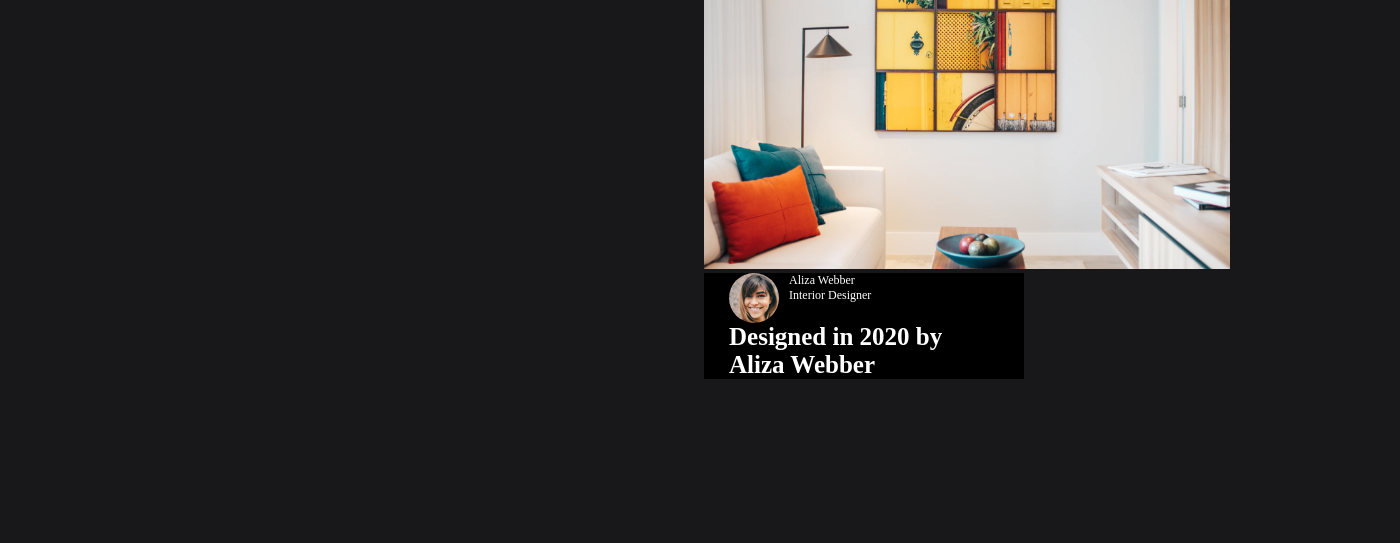
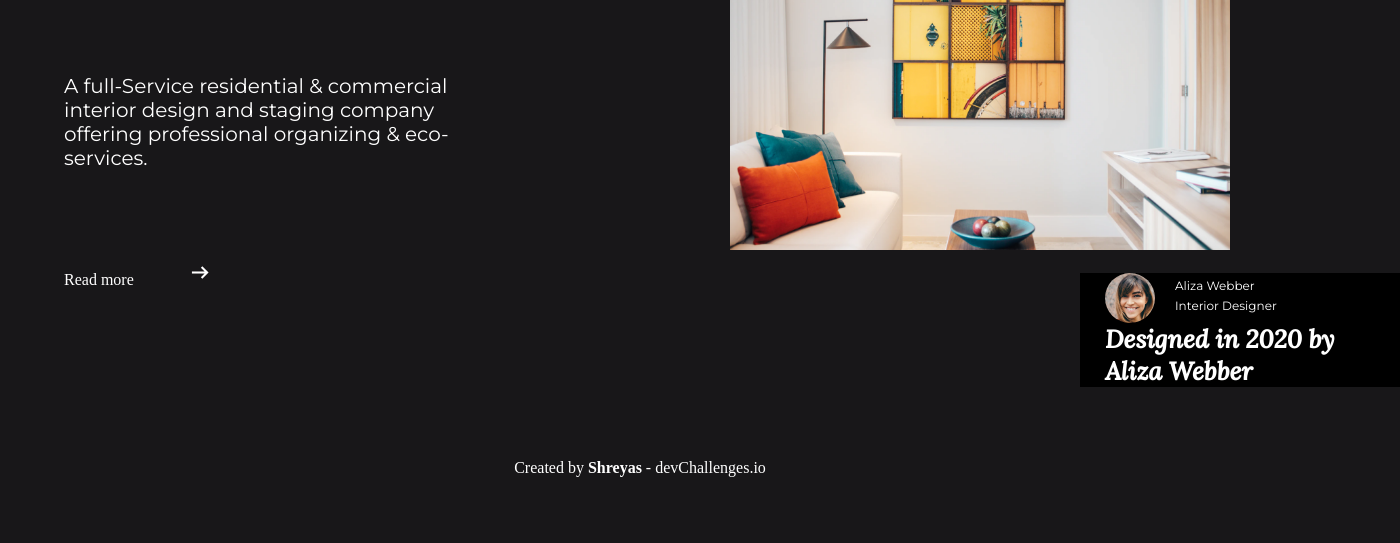
Before and after one commit to ShreyasLakhani/interior-Consultant, a plain HTML site: page index.html in a window 1280 px wide. Shown: the part 257-800 px from the top of the page, 1400 px wide, since content can reach past the window. Drawn offline with nearby package versions, Linux system fonts and the light colour scheme.

Commit message:
Add files via upload

```diff
--- a/index.html
+++ b/index.html
@@ -24,15 +24,20 @@
             <a href="#" class="right">About</a>
             <a href="#" class="right">Contact</a>
         </div>
-
+        <div class="mobile-navbar-btn">
+            <div class="mobile-nav">
+                <ion-icon name="menu-outline"></ion-icon>
+                <ion-icon name="close-outline"></ion-icon>
+            </div>
+        </div>
     </nav>
 
     <div class="mid">
         <div class="text">
-            <h1>Modern interior</h1>
+            <h1>Modern interior</h1><br><br>
             <p>A full-Service residential & commercial interior design and staging company offering professional
                 organizing & eco-services.</p><br><br>
-            <span class="text">Read more</span><span class="material-symbols-outlined md-10">arrow_right_alt</span>
+            <span>Read more</span><span class="material-symbols-outlined md-10">arrow_right_alt</span>
         </div>
         <div class="main">
             <div class="image">
@@ -52,7 +57,14 @@
             </div>
         </div>
     </div>
+    <div class="bottom">
+        <p>Created by <a href="https://github.com/ShreyasLakhani"> <b> Shreyas</b></a> - <a
+                href="https://devchallenges.io/">devChallenges.io</a> </p>
     </div>
+
+
+    <script type="module" src="https://unpkg.com/ionicons@5.5.2/dist/ionicons/ionicons.esm.js"></script>
+    <script nomodule src="https://unpkg.com/ionicons@5.5.2/dist/ionicons/ionicons.js"></script>
     <script src="index.js"></script>
 </body>
 
--- a/style.css
+++ b/style.css
@@ -34,14 +34,14 @@ body {
     height: 50px;
     margin-top: 30px;
     font-family: 'Montserrat', sans-serif;
-
+    display: flex;
+    justify-content: flex-end;
 }
 
 .navbar-right {
     display: flex;
     justify-content: flex-end;
     height: 45px;
-
 }
 
 .logo {
@@ -51,56 +51,89 @@ body {
     font-family: 'Crimson Pro', serif;
 }
 
-.material-symbols-outlined.md-10{
+.material-symbols-outlined.md-10 {
     font-size: 25px;
 }
 
-.text{
+.text {
     padding: 10px 10px 0px 10px;
-
+    /* background-color: aqua; */
 }
 
-.image img{
-    width: 45vw;
+.text h1 {
+    font-family: Lora;
+    padding: 100px 253px 54px 54px;
+    font-size: 40px;
+}
+
+.text p {
+    font-family: Montserrat;
+    padding: 0px 253px 54px 54px;
+    font-size: 20px;
+}
+
+.text span {
+    padding: 0px 0px 54px 54px;
+}
+
+.image img {
+    width: 43vw;
     padding-right: 50px;
     padding-top: 50px;
 }
 
-.z-index{
+.z-index {
     background-color: black;
     width: 25vw;
     position: absolute;
     z-index: 1;
+    top: 500px;
+    left: 1080px;
 }
 
-.z-index img{
+.z-index img {
     border-radius: 50%;
     width: 50px;
 }
 
-.name p{
-    padding-left: 10px;
+.name p {
+    padding-left: 20px;
+    padding-top: 5px;
     font-size: 12px;
+    font-family: Montserrat;
 }
 
-.one{
+.one {
     display: flex;
 }
 
 .one,
-.two{
+.two {
     padding-left: 25px;
+    font-family: lora;
 }
 
-h3{
+h3 {
     font-size: 25px;
 }
 
-.image{
+.image {
     position: relative;
     z-index: -1;
 }
 
-.mid{
+.mid {
     display: flex;
 }
+
+.bottom {
+    color: #FFFFFF;
+    display: flex;
+    justify-content: center;
+    padding-top: 120px;
+}
+
+.bottom a {
+    text-decoration: none;
+    color: #FFFFFF;
+}
```
